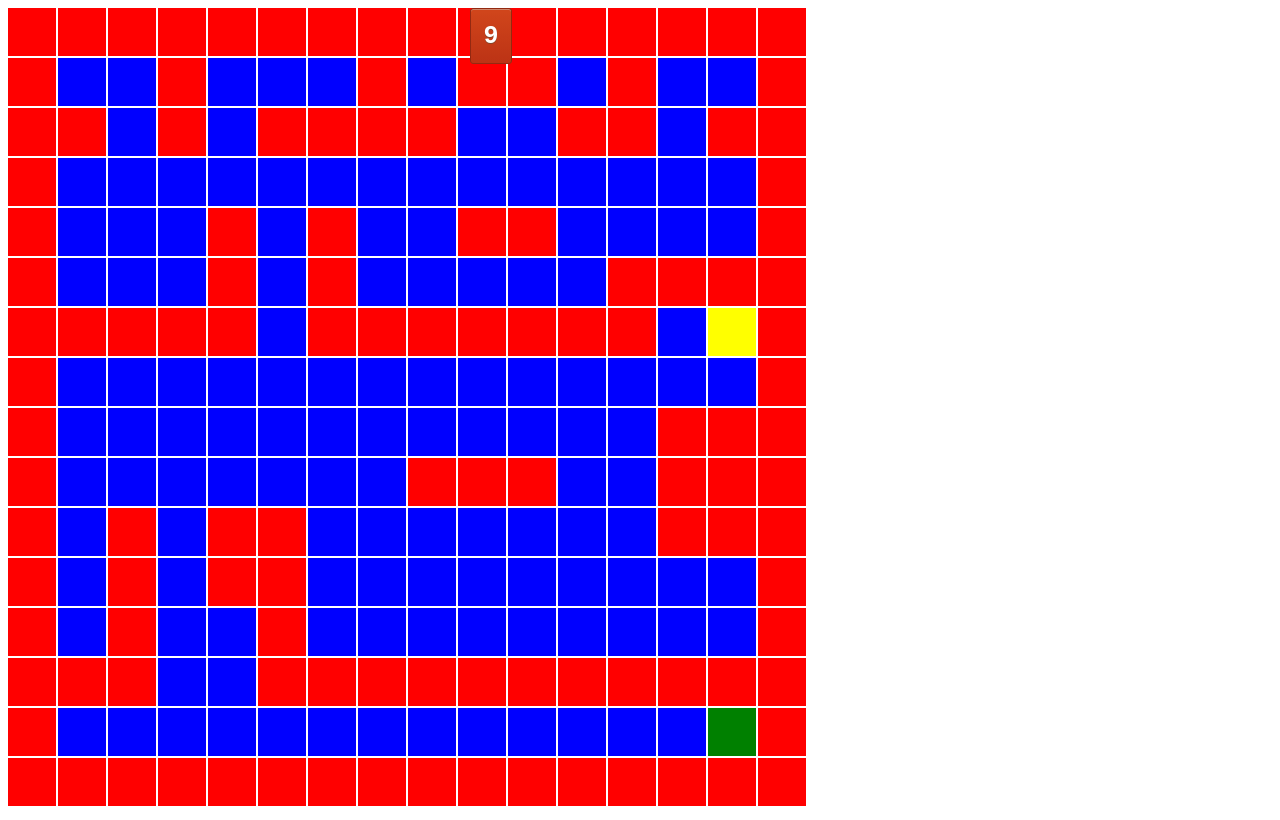
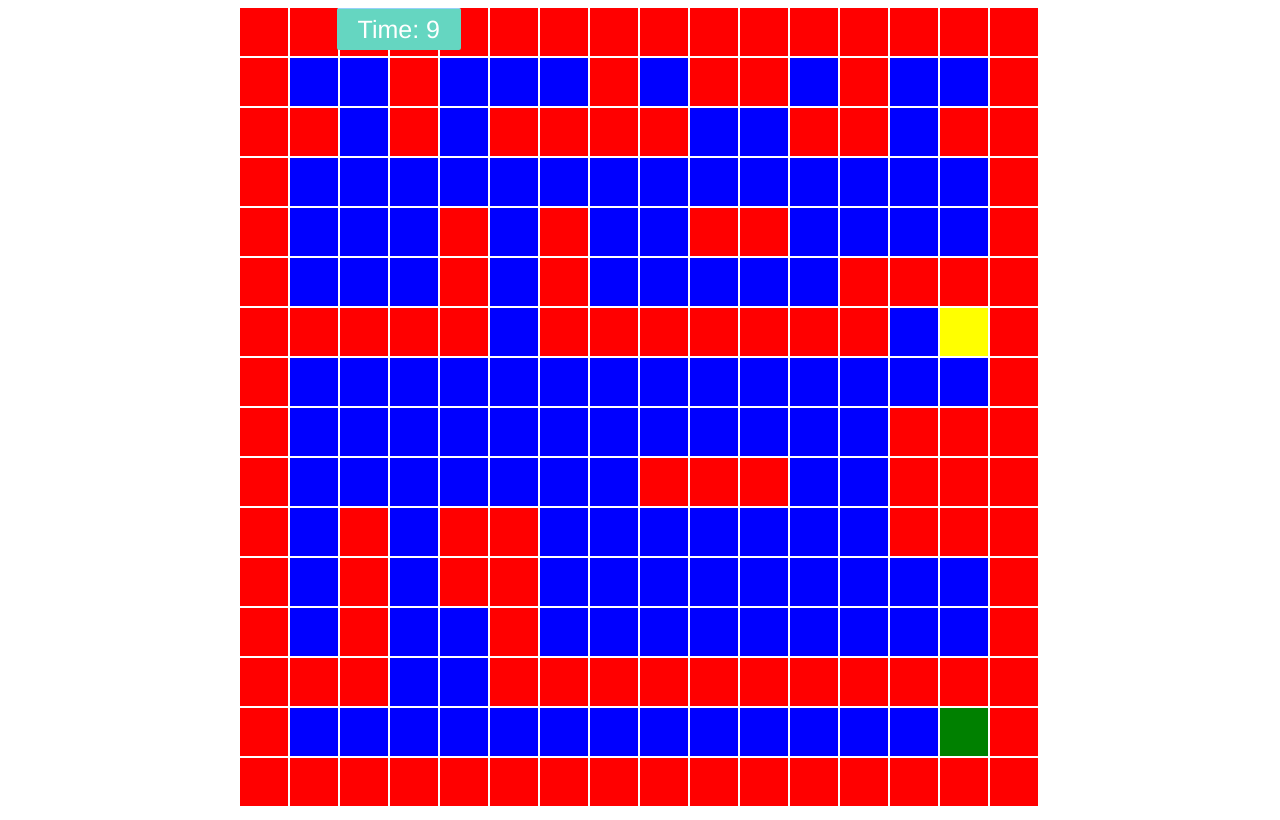
Before and after one commit to rgallego87/TheWalkingHack, a plain HTML site: page index.html in a window 1280 px wide. Both pictures are taken after a click on the button "START". Drawn offline with Linux system fonts and the light colour scheme.

Commit message:
CSS First steps: margins, centers, flex and colors

```diff
--- a/css/styles.css
+++ b/css/styles.css
@@ -2,48 +2,83 @@ body {
   overflow: hidden;
 }
 
+#canvas-wrapper {
+	margin: 0 auto;
+	width: 800px;
+}
+
 #main-menu {
   background-image: url(../img/TWD_Splash1.jpg);
-  background-size:cover;
 	background-repeat: no-repeat;
+	background-size: contain;
 	height: 600px;
 
 	display: flex;
+	flex-direction: row;
 	justify-content: center;
-  flex-direction: row;
+
+	margin: 5% auto;
+	width: 60%;
 }
 
 #game-over {
   background-image: url(../img/TWD_GameOver1.jpg);
-  background-size:cover;
 	background-repeat: no-repeat;
+	background-size: contain;
 	height: 600px;
 
 	display: flex;
+	flex-direction: row;
 	justify-content: center;
-  flex-direction: row;
+
+	margin: 5% auto;
+	width: 60%;
 }
 
 #game-win {
   background-image: url(../img/YouWin1.jpg);
-  background-size:cover;
 	background-repeat: no-repeat;
+	background-size: contain;
 	height: 600px;
 
 	display: flex;
+	flex-direction: row;
 	justify-content: center;
-  flex-direction: row;
+
+	margin: 5% auto;
+	width: 60%;
 }
 
 #timer {
+	border-top: 1px solid #96d1f8;
+	background: #65d6c1;
+	/* background: -webkit-gradient(linear, left top, left bottom, from(#3e8c9c), to(#65d6c1));
+	background: -webkit-linear-gradient(top, #3e8c9c, #65d6c1);
+	background: -moz-linear-gradient(top, #3e8c9c, #65d6c1);
+	background: -ms-linear-gradient(top, #3e8c9c, #65d6c1);
+	background: -o-linear-gradient(top, #3e8c9c, #65d6c1); */
+	padding: 6px 12px;
+	-webkit-border-radius: 2px;
+	-moz-border-radius: 2px;
+	border-radius: 2px;
+	color: white;
+	font-family: Helvetica, Arial, Sans-Serif;
+	text-decoration: none;
+	vertical-align: middle;
+	text-align: center;
+	font-size: 25px;
 	position: absolute;
-	float: right;
-	font-size: 25px;
-	right: 60%;
-	top: 1%;
+	top:1px;
+	right: 64%;
+	margin: 7px auto;
+	width: 100px;
 }
 
 /* Buttons */
+
+.btn-wrapper {
+	margin-top: 55%
+}
 
 .btn {
 	-moz-box-shadow:inset 0px 1px 0px 0px #cf866c;
@@ -69,10 +104,6 @@ body {
 	padding:0.5em;
 	text-decoration:none;
   text-shadow:0px 1px 0px #854629;
-
-
-  align-self: flex-end;
-  margin-bottom: 100px;
 }
 .btn:hover {
 	background:-webkit-gradient(linear, left top, left bottom, color-stop(0.05, #bc3315), color-stop(1, #d0451b));
--- a/game.js
+++ b/game.js
@@ -135,7 +135,7 @@ Game.prototype.countdownControl = function(countdownTimer) {
   this.countdownId = setInterval(function() {
     if (clock > 0 && this.isEnd === false && this.isWin === false) {
       clock = clock - 1;
-      document.getElementById('timer').innerText = clock;
+      document.getElementById('timer').innerText = 'Time: ' + clock;
     }
     else {
       // Stop countdownTimer
@@ -170,6 +170,6 @@ Game.prototype._update = function() {
 Game.prototype.start = function() {
   this._resetStatus();
   this._defineControlKeys();
+  this._update();
   this.countdownControl(this.countdownTimer);
-  this._update();
 }
--- a/main.js
+++ b/main.js
@@ -16,6 +16,9 @@ function main() {
   canvas.setAttribute('id', 'main');
   canvas.setAttribute('width', 800);
   canvas.setAttribute('height', 800);
+  // Building canvas wrapper
+  var wrapper = document.createElement('div');
+  wrapper.setAttribute('id', 'canvas-wrapper');
 
   // Building Game Over
   var gameOver = document.createElement('div');
@@ -33,17 +36,23 @@ function main() {
   restartButton.addEventListener('click', destroyGameOver);
   restartButton.addEventListener('click', destroyGameWin);
 
+  // Building buttons wrapper
+  var btnWrapper = document.createElement('div');
+  btnWrapper.setAttribute('class', 'btn-wrapper');
+  var btnWrapper2 = document.createElement('div');
+  btnWrapper2.setAttribute('class', 'btn-wrapper');
+
   // Timer
   var countdownTimer = document.createElement('div');
   countdownTimer.setAttribute('id', 'timer');
-  countdownTimer.setAttribute('class', 'btn');
+  countdownTimer.setAttribute('class', 'timer-hud');
 
   // Constructing the game
   var ctx = canvas.getContext('2d');
 
   var game = new Game({
-    rows:       canvas.width / 50,
-    cols:       canvas.height / 50,
+    rows:       canvas.height / 50,
+    cols:       canvas.width / 50,
     ctx:        ctx,
     wallChar:   'W',
     floorChar:  'F',
@@ -71,11 +80,11 @@ function main() {
     ],
   },buildGameOver, buildGameWin, countdownTimer);
 
-
   // Main menu screen functions
   function buildSplash() {
     document.body.appendChild(mainMenu);
-    mainMenu.appendChild(startButton);
+    mainMenu.appendChild(btnWrapper)
+    btnWrapper.appendChild(startButton);
   }
 
   function destroySplash() {
@@ -84,16 +93,19 @@ function main() {
   }
 
   // DEV MODE: Key to game over
-  function escapeDEV(e){
+  function escapeDEV(e) {
     var keyCode = e.keyCode;
-    if(keyCode == 27){
+    if (keyCode == 27) {
+      game._resetStatus();
       buildGameOver();
     }
-  };
+  }
 
   // Game loop
   function buildGame() {
-    document.body.appendChild(canvas);
+    document.body.appendChild(wrapper);
+    wrapper.appendChild(canvas);
+
     game.start();
 
     // DEV MODE: Key to game over
@@ -104,7 +116,8 @@ function main() {
   function buildGameOver() {
     canvas.remove();
     document.body.appendChild(gameOver);
-    gameOver.appendChild(restartButton);
+    gameOver.appendChild(btnWrapper2);
+    btnWrapper2.appendChild(restartButton);
   }
 
   function destroyGameOver() {
@@ -120,7 +133,8 @@ function main() {
   function buildGameWin() {
     canvas.remove();
     document.body.appendChild(gameWin);
-    gameWin.appendChild(restartButton);
+    gameWin.appendChild(btnWrapper2);
+    btnWrapper2.appendChild(restartButton);
   }
 
   function destroyGameWin() {
```
Lines whose indentation alone changed are shown as unchanged.
